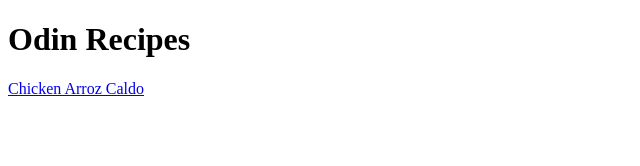
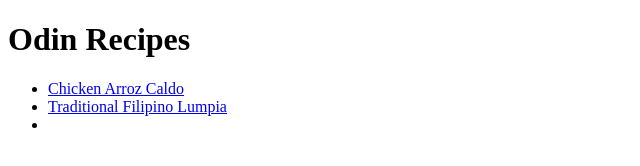
Before and after one commit to xxdavepank/odin-recipes, a plain HTML site: page index.html in a window 1280 px wide. Shown: the whole page, without its empty margins (0-640 px from the left). Drawn offline with Linux system fonts and the light colour scheme.

Commit message:
first commit

```diff
--- a/index.html
+++ b/index.html
@@ -8,9 +8,15 @@
 </head>
 <body>
     <h1>Odin Recipes</h1>
-    <a href = "recipes/Chicken_Arroz_Caldo.html">Chicken Arroz Caldo</a>
-    <a href=""></a>
-    <a href=""></a>
+    <ul>
+        <li><a href = "recipes/Chicken_Arroz_Caldo.html">Chicken Arroz Caldo</a></li>
+        <li><a href="recipes/Traditional-Filipino-Lumpia.html">Traditional Filipino Lumpia</a></li>
+        <li><a href=""></a></li>
+    </ul>
+
+
+
+
 
 
 
```
